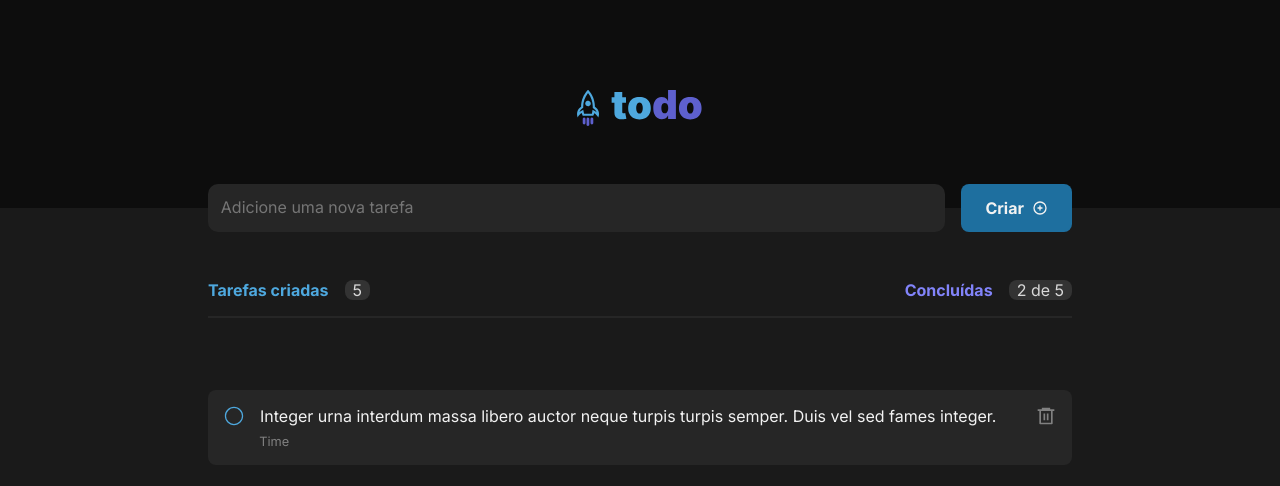
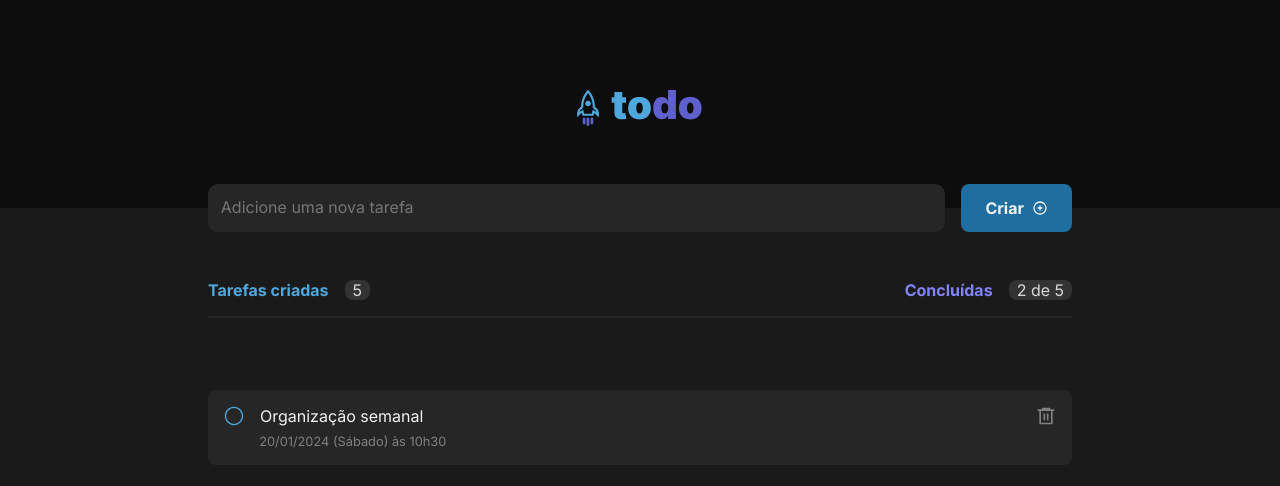
Before and after one commit to daiaanebarbosaf/ToDo-List-, a React (Vite) app: page / in a window 1280 px wide. Shown: the top 486 px of the page. Built offline with nearby package versions, Linux system fonts and the light colour scheme.

Commit message:
ad novas informações

```diff
--- a/src/components/ItemTasks/index.jsx
+++ b/src/components/ItemTasks/index.jsx
@@ -13,7 +13,7 @@ export function ItemTasks(){
                         <GoCircle className={styles.goCircle} size={20}/>
                     </button>
 
-                    <p>Integer urna interdum massa libero auctor neque turpis turpis semper. Duis vel sed fames integer.</p>
+                    <p>Organização semanal</p>
                 </header>
 
                 <button title="Deletar tarefa">
@@ -21,8 +21,7 @@ export function ItemTasks(){
                 </button>
             </div>
 
-            <span>Time</span>
-
+            <span>20/01/2024 (Sábado) às 10h30</span>
         </div>
     )
 }
```
